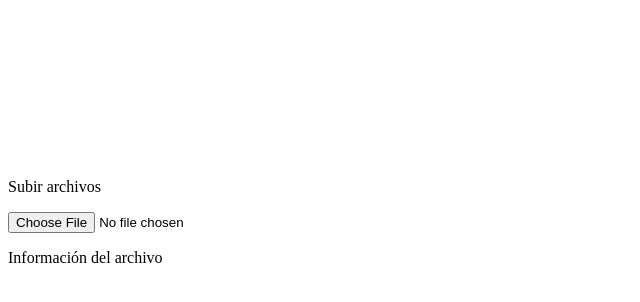
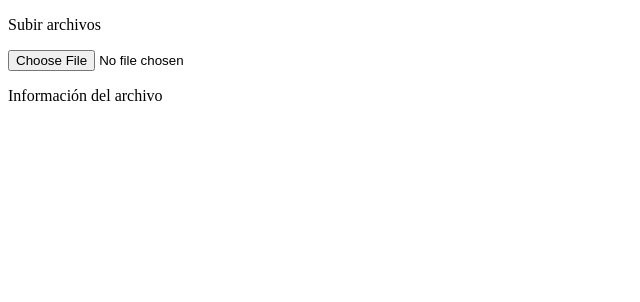
Before and after one commit to dammonmarrod/SamsungDesarrolladoras, a plain HTML site: page e_Apis_HTML5/apiFile/pildorasformativas_I.html in a window 1280 px wide. Shown: the whole page, without its empty margins (0-640 px from the left). Drawn offline with Linux system fonts and the light colour scheme.

Commit message:
Update pildorasformativas_I.html

```diff
--- a/e_Apis_HTML5/apiFile/pildorasformativas_I.html
+++ b/e_Apis_HTML5/apiFile/pildorasformativas_I.html
@@ -3,22 +3,11 @@
 <head>
 	<meta charset="utf-8">
 	<title>Archivos File</title>
-	<style type="text/css">
-		.contenedor{
-			margin: auto;
-		}
-	</style>
 	<script type="text/javascript" src="pildorasformativas_I_JS.js"></script>
 </head>
 <body>
 
 	<div class="contenedor">
-		<!--Creamos una etiqueta video -->
-		<section>
-			<video>
-			</video>
-		</section>
-
 		<!--Creamos una etiqueta file-->
 		<section>
 			<form>
```
